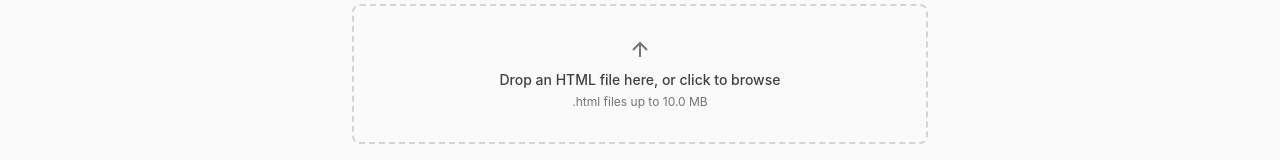
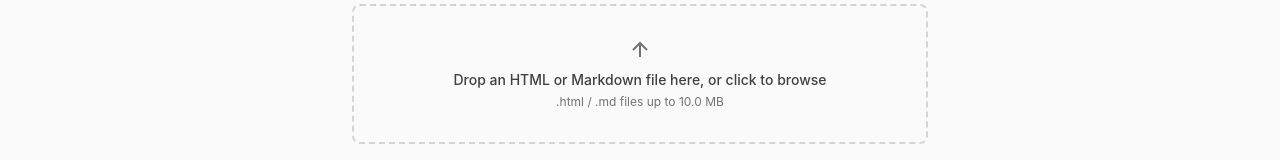
Before and after one commit to 0xPolygon/primer, a React (Vite) app in the folder apps/web/: page /upload in a window 1280 px wide. Shown: the part 125-285 px from the top of the page. Built offline with nearby package versions, Linux system fonts and the light colour scheme; no server answers.

Commit message:
feat(web): FileDropZone accepts .md/.markdown

```diff
--- a/apps/web/src/components/FileDropZone.tsx
+++ b/apps/web/src/components/FileDropZone.tsx
@@ -19,7 +19,11 @@ function formatSize(bytes: number): string {
 
 function validate(file: File, maxBytes: number): string | null {
   const lowerName = file.name.toLowerCase();
-  if (!lowerName.endsWith('.html')) return 'Only .html files are accepted.';
+  const ok =
+    lowerName.endsWith('.html') ||
+    lowerName.endsWith('.md') ||
+    lowerName.endsWith('.markdown');
+  if (!ok) return 'Only .html, .md, or .markdown files are accepted.';
   if (file.size > maxBytes) {
     return `This file is ${formatSize(file.size)} — limit is ${formatSize(maxBytes)}.`;
   }
@@ -83,7 +87,7 @@ export function FileDropZone({ file, onChange, maxBytes = TEN_MIB, disabled = fa
       <div
         role="button"
         tabIndex={disabled ? -1 : 0}
-        aria-label="Upload HTML file"
+        aria-label="Upload HTML or Markdown file"
         aria-invalid={error !== null}
         aria-describedby={error ? 'filedropzone-error' : undefined}
         onClick={openPicker}
@@ -104,9 +108,9 @@ export function FileDropZone({ file, onChange, maxBytes = TEN_MIB, disabled = fa
               <path d="M12 5v14M5 12l7-7 7 7" />
             </svg>
             <p className="text-sm font-medium text-neutral-700 dark:text-neutral-300">
-              {isDragging ? 'Drop to attach' : 'Drop an HTML file here, or click to browse'}
+              {isDragging ? 'Drop to attach' : 'Drop an HTML or Markdown file here, or click to browse'}
             </p>
-            <p className="mt-1 text-xs text-neutral-500">.html files up to {formatSize(maxBytes)}</p>
+            <p className="mt-1 text-xs text-neutral-500">.html / .md files up to {formatSize(maxBytes)}</p>
           </>
         ) : (
           <div className="flex w-full items-center gap-3 px-4">
@@ -133,7 +137,7 @@ export function FileDropZone({ file, onChange, maxBytes = TEN_MIB, disabled = fa
         <input
           ref={inputRef}
           type="file"
-          accept=".html,text/html"
+          accept=".html,text/html,.md,.markdown,text/markdown,text/x-markdown"
           className="hidden"
           onChange={(e) => handlePick(e.target.files?.[0] ?? null)}
         />
```
